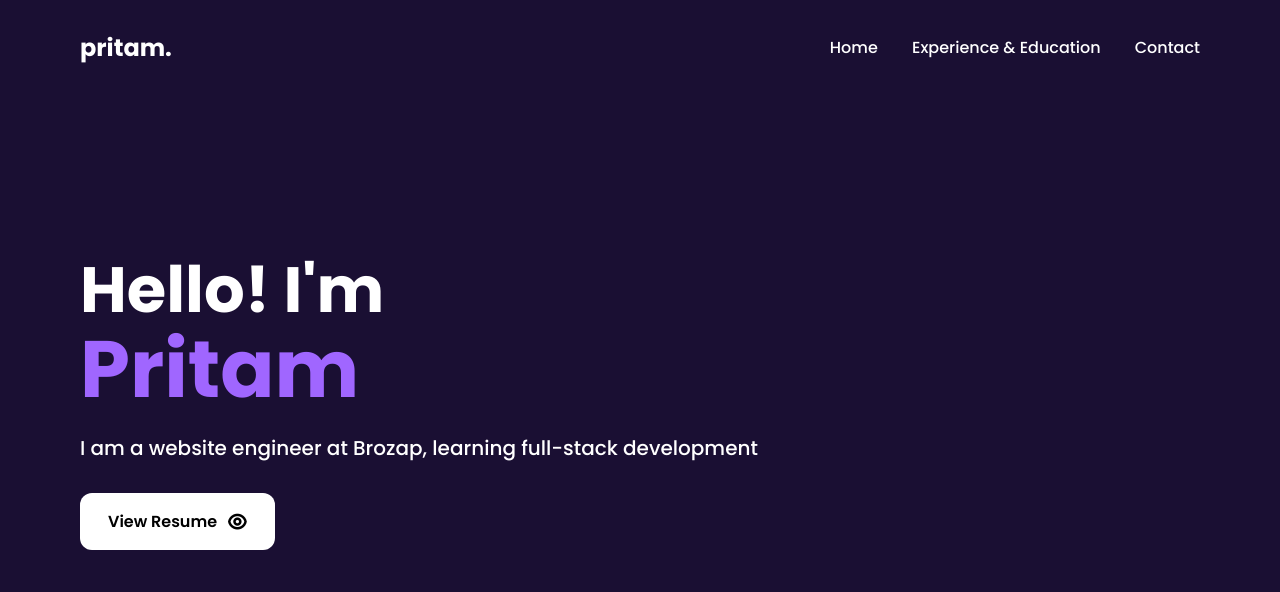
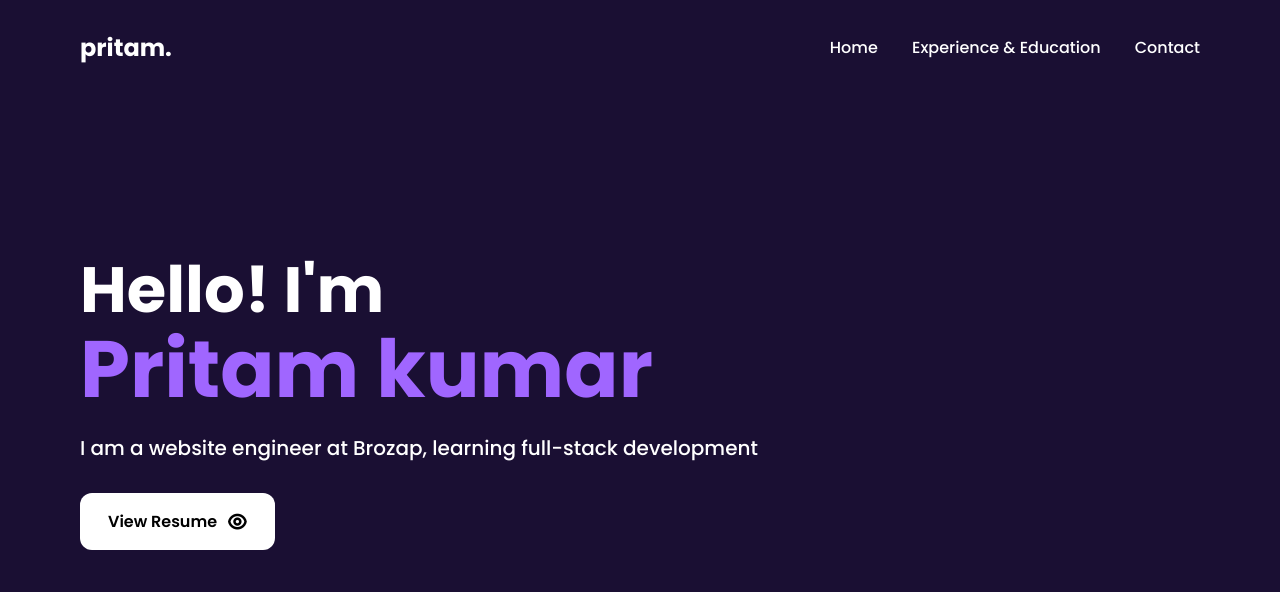
Before and after one commit to pritamkumar707058/Pritam-s-Portfolio, a plain HTML site: page index.html in a window 1280 px wide. Shown: the top 592 px of the page. Drawn offline with nearby package versions, Linux system fonts and the light colour scheme.

Commit message:
kya badla likho

```diff
--- a/index.html
+++ b/index.html
@@ -16,7 +16,7 @@
             </nav>
         </header>
         <section id="home">
-            <h1>Hello! I'm <br> <span>Pritam</span></h1>
+            <h1>Hello! I'm <br> <span>Pritam kumar</span></h1>
             <p>I am a website engineer at Brozap, learning full-stack development</p>
             <a href="resume.pdf" class="btn">View Resume<i class="ri-eye-line"></i></a>
         </section>
```
